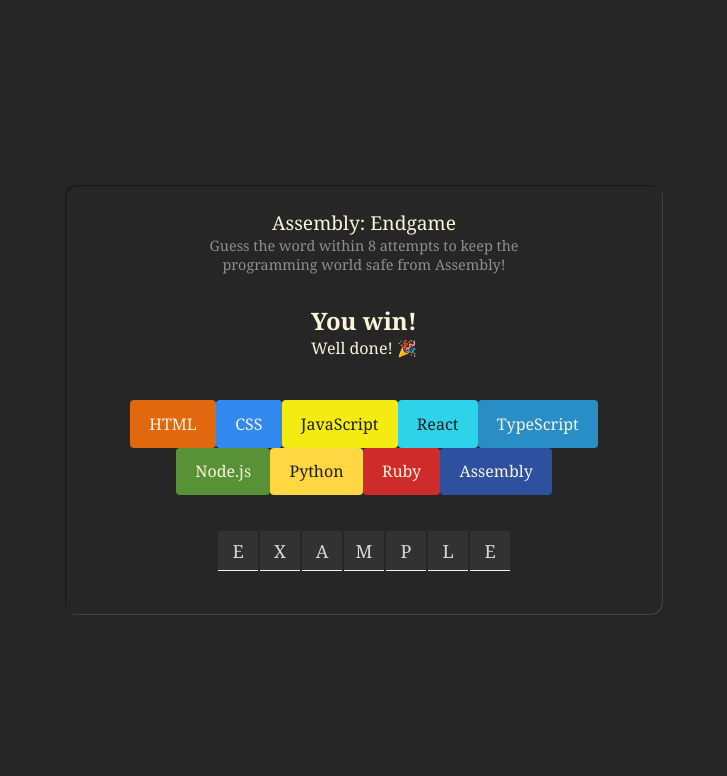
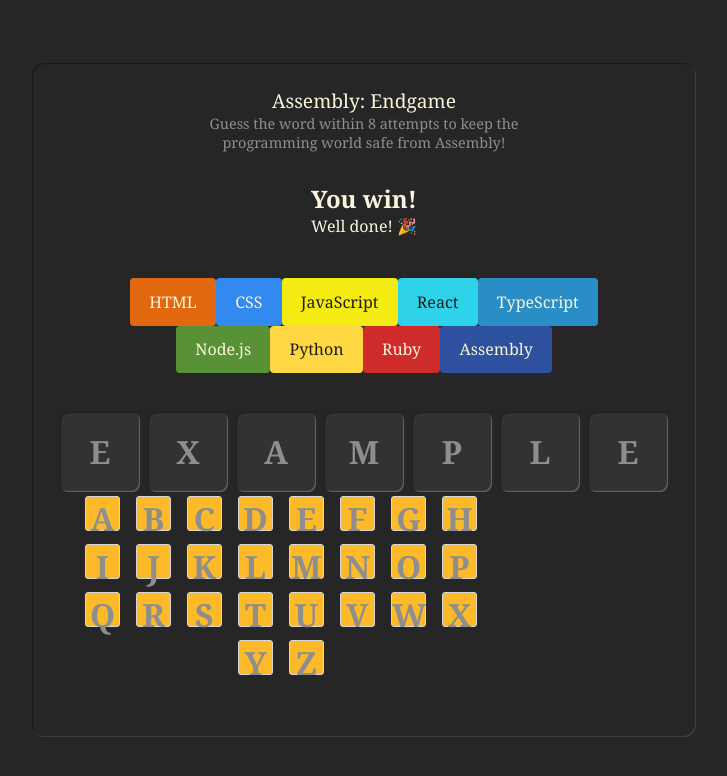
Before and after one commit to Jogata/SoftUni-React-Project, a React (Vite) app in the folder client/: page / in a window 1280 px wide. Shown: the top 776 px of the page, without its empty margins (276-1003 px from the left). Built offline with nearby package versions, Linux system fonts and the light colour scheme; a web font is replaced by a local one.

Commit message:
added keyboard element

```diff
--- a/client/public/styles.css
+++ b/client/public/styles.css
@@ -749,20 +749,62 @@ section.game-status {
 }
 
 .word {
-  display: flex;
-  gap: 2px;
-  justify-content: center;
-  margin-bottom: 20px;
+  text-align: center;
+  /* display: flex; */
+  /* gap: 2px; */
+  /* justify-content: center; */
+  /* margin-bottom: 20px; */
 }
 
-.word > span {
+.letter {
+  display: inline-block;
   width: 40px;
   height: 40px;
-  display: flex;
+  margin: 0.15rem 0.25rem;
+  color: #8E8E8E;
+  font-size: 2rem;
+  font-weight: bold;
+  font-family: inherit;
+  text-transform: uppercase;
+  border-radius: 8px;
+  /* border: 1px solid; */
+}
+
+.word .letter {
+  /* display: inline-block; */
+  /* width: 40px; */
+  width: 80px;
+  /* height: 40px; */
+  height: 80px;
+  /* margin: 0.15rem 0.25rem; */
+  /* padding: 0.5em 0.62em; */
+  /* display: flex; */
+  display: inline-flex;
   align-items: center;
   justify-content: center;
-  font-size: 1.125rem;
-  text-transform: uppercase;
-  border-bottom: 1px solid #F9F4DA;
+  /* font-size: 1.125rem; */
+  /* text-transform: uppercase; */
+  /* border-bottom: 1px solid #F9F4DA; */
   background-color: #323232;
+  box-shadow: inset 1px 1px 1px #0006,
+          inset -1px -1px 1px #fff4;
+  user-select: none;
 }
+
+.keyboard {
+  max-width: 450px;
+  margin-bottom: 36px;
+  display: flex;
+  gap: 8px;
+  flex-wrap: wrap;
+  justify-content: center;
+}
+
+.keyboard > button {
+  width: 35px;
+  height: 35px;
+  border-radius: 3px;
+  border: 1px solid #D7D7D7;
+  background-color: #FCBA29;
+  cursor: pointer;
+}
--- a/client/src/components/recepies/Main.jsx
+++ b/client/src/components/recepies/Main.jsx
@@ -49,6 +49,8 @@ const languages = [
 export function Main() {
     const word = "example";
 
+    const alphabet = "abcdefghijklmnopqrstuvwxyz";
+
     const languageElements = languages.map(lang => {
         const styles = {
             color: lang.color,
@@ -70,9 +72,22 @@ export function Main() {
 
     const letterElements = word.split("").map((letter, index) => {
         return (
-            <span key={index}>
+            <span key={index} className="letter">
                 {letter}
             </span>
+        )
+    })
+
+    const keyboardElements = alphabet.split("").map(letter => {
+        const classes = "letter";
+        return (
+            <button
+                key={letter}
+                className={classes}
+                aria-label={`Letter ${letter}`}
+            >
+                {letter}
+            </button>
         )
     })
 
@@ -97,6 +112,10 @@ export function Main() {
             <section className="word">
                 {letterElements}
             </section>
+
+            <section className="keyboard">
+                {keyboardElements}
+            </section>
         </main>
     )
 }
```
